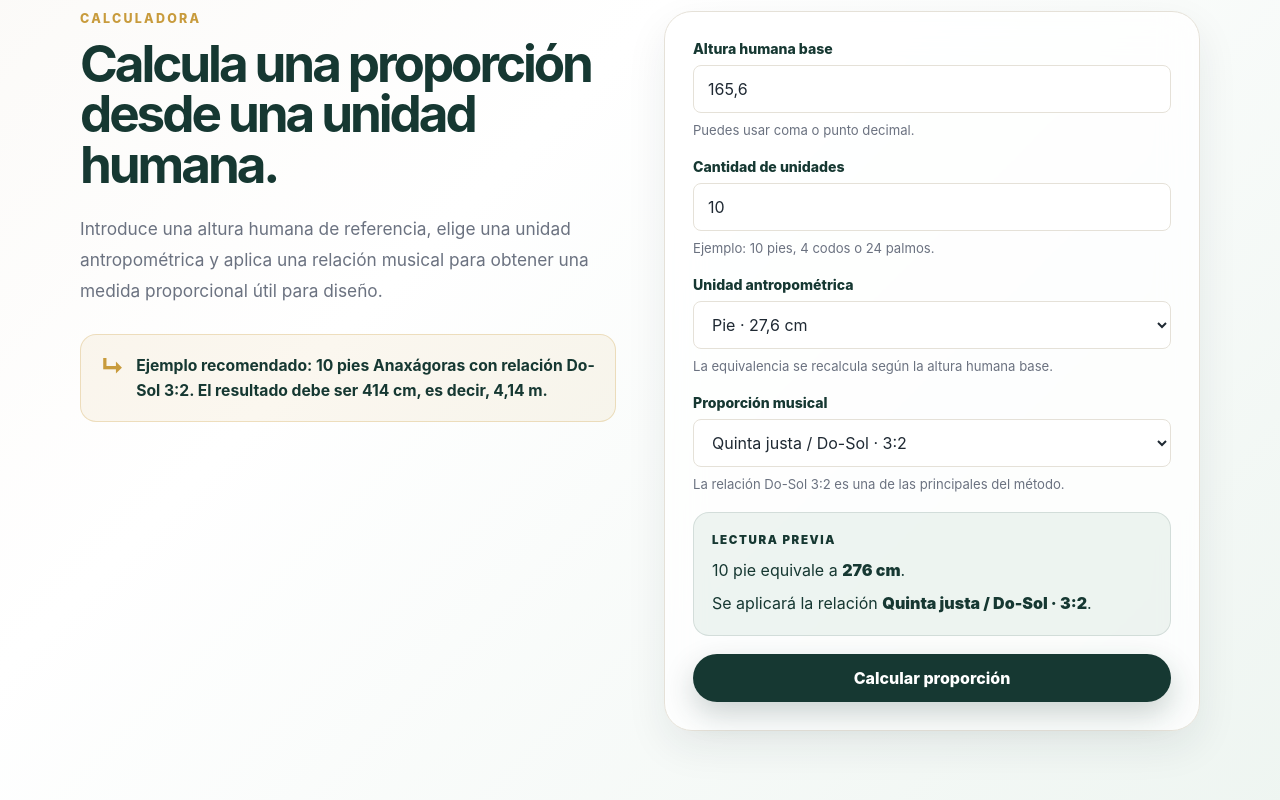
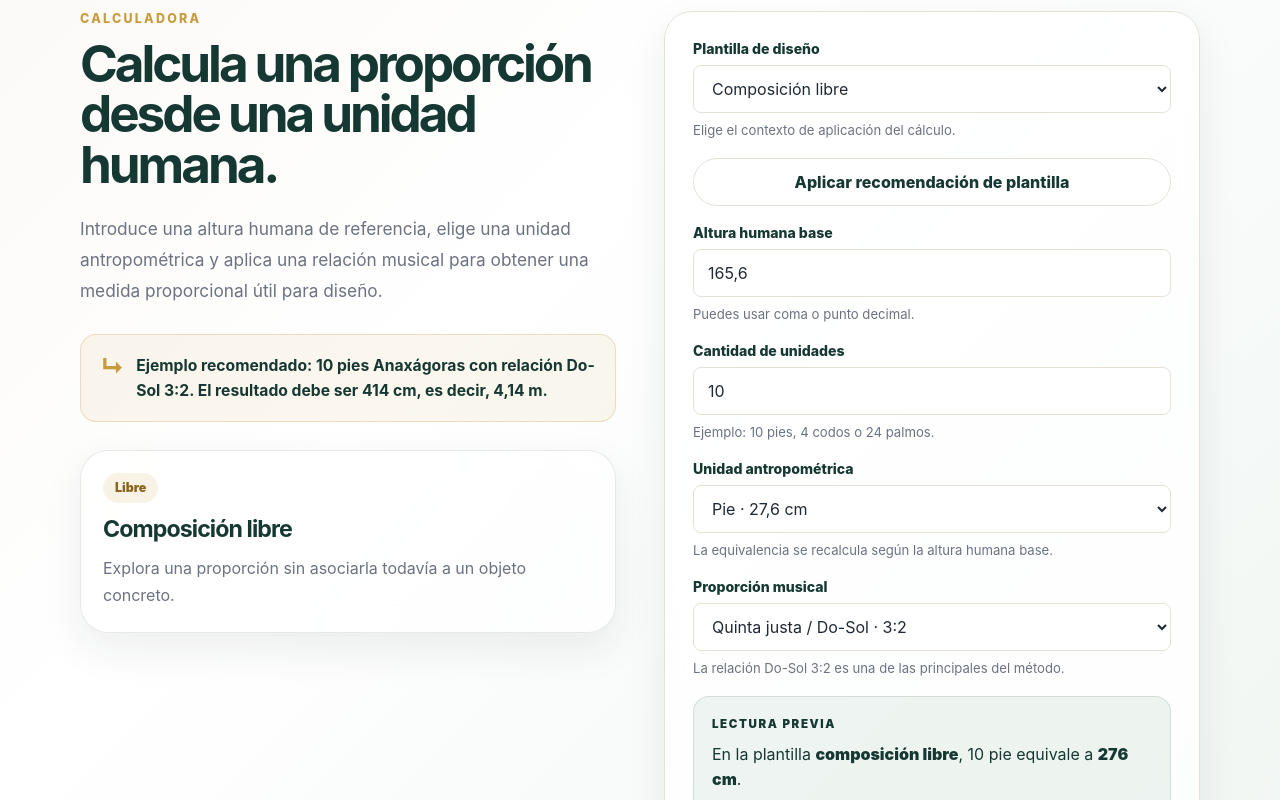
Before and after one commit to CocoGar/anaxagorasapp, a Vue app: page / in a window 1280 px wide. Shown: the part 880-1680 px from the top of the page. Built offline with nearby package versions, Linux system fonts and the light colour scheme.

Commit message:
feat: add design template selector

```diff
--- /dev/null
+++ b/src/components/ui/BaseBadge.vue
@@ -0,0 +1,45 @@
+<script setup>
+defineProps({
+  tone: {
+    type: String,
+    default: 'default',
+    validator: (value) => ['default', 'accent', 'primary'].includes(value)
+  }
+});
+</script>
+
+<template>
+  <span class="base-badge" :class="`base-badge--${tone}`">
+    <slot />
+  </span>
+</template>
+
+<style scoped>
+.base-badge {
+  display: inline-flex;
+  width: fit-content;
+  min-height: 30px;
+  align-items: center;
+  padding: 0 12px;
+  border-radius: 999px;
+  font-size: 0.78rem;
+  font-weight: 900;
+  line-height: 1;
+}
+
+.base-badge--default {
+  border: 1px solid var(--color-border);
+  background: rgba(255, 255, 255, 0.72);
+  color: var(--color-muted);
+}
+
+.base-badge--accent {
+  background: rgba(200, 155, 60, 0.12);
+  color: #8a651d;
+}
+
+.base-badge--primary {
+  background: rgba(22, 56, 50, 0.1);
+  color: var(--color-primary);
+}
+</style>
--- /dev/null
+++ b/src/data/designTemplates.js
@@ -0,0 +1,52 @@
+export const DESIGN_TEMPLATES = [
+  {
+    id: 'free-composition',
+    name: 'Composición libre',
+    shortName: 'Libre',
+    description: 'Explora una proporción sin asociarla todavía a un objeto concreto.',
+    recommendedUnitId: 'foot',
+    recommendedRatioId: 'fifth'
+  },
+  {
+    id: 'facade',
+    name: 'Fachada arquitectónica',
+    shortName: 'Fachada',
+    description: 'Útil para estudiar anchuras, alturas, ejes, huecos y ritmos compositivos.',
+    recommendedUnitId: 'foot',
+    recommendedRatioId: 'fifth'
+  },
+  {
+    id: 'room',
+    name: 'Estancia interior',
+    shortName: 'Estancia',
+    description: 'Pensada para analizar dimensiones base de espacios interiores.',
+    recommendedUnitId: 'cubit',
+    recommendedRatioId: 'fourth'
+  },
+  {
+    id: 'furniture',
+    name: 'Mueble',
+    shortName: 'Mueble',
+    description: 'Adecuada para trabajar proporciones de objetos, piezas y módulos.',
+    recommendedUnitId: 'palm',
+    recommendedRatioId: 'major-third'
+  },
+  {
+    id: 'graphic',
+    name: 'Diseño gráfico',
+    shortName: 'Gráfico',
+    description: 'Orientada a retículas visuales, carteles, láminas o composiciones 2D.',
+    recommendedUnitId: 'palm',
+    recommendedRatioId: 'fourth'
+  }
+];
+
+export function getDesignTemplateById(templateId) {
+  const template = DESIGN_TEMPLATES.find((item) => item.id === templateId);
+
+  if (!template) {
+    throw new Error('La plantilla de diseño seleccionada no existe.');
+  }
+
+  return template;
+}
--- a/src/views/CalculatorView.vue
+++ b/src/views/CalculatorView.vue
@@ -3,6 +3,7 @@ import { computed, ref, watch } from 'vue';
 
 import ProportionGrid from '../components/canvas/ProportionGrid.vue';
 
+import BaseBadge from '../components/ui/BaseBadge.vue';
 import BaseButton from '../components/ui/BaseButton.vue';
 import BaseCard from '../components/ui/BaseCard.vue';
 import BaseInput from '../components/ui/BaseInput.vue';
@@ -24,6 +25,11 @@ import { MUSICAL_RATIOS } from '../core/musicalRatios';
 import { calculateAnaxagorasProportion } from '../core/proportionCalculator';
 
 import {
+  DESIGN_TEMPLATES,
+  getDesignTemplateById
+} from '../data/designTemplates';
+
+import {
   formatCentimeters,
   formatMeters,
   formatSpanishNumber
@@ -31,6 +37,7 @@ import {
 
 const heightCm = ref(String(DEFAULT_HUMAN_HEIGHT_CM).replace('.', ','));
 const quantity = ref('10');
+const designTemplateId = ref('free-composition');
 const anthropometricUnitId = ref('foot');
 const musicalRatioId = ref('fifth');
 const calculationResult = ref(null);
@@ -55,6 +62,15 @@ const normalizedForm = computed(() =>
     musicalRatioId: musicalRatioId.value
   })
 );
+
+const selectedDesignTemplate = computed(() =>
+  getDesignTemplateById(designTemplateId.value)
+);
+
+const designTemplateOptions = DESIGN_TEMPLATES.map((template) => ({
+  value: template.id,
+  label: template.name
+}));
 
 const anthropometricUnits = computed(() => {
   if (!Number.isFinite(normalizedForm.value.heightCm) || normalizedForm.value.heightCm <= 0) {
@@ -100,7 +116,7 @@ const liveBaseMeasureCm = computed(() => {
 });
 
 watch(
-  [heightCm, quantity, anthropometricUnitId, musicalRatioId],
+  [heightCm, quantity, anthropometricUnitId, musicalRatioId, designTemplateId],
   () => {
     calculationResult.value = null;
   }
@@ -114,6 +130,14 @@ function getFieldError(fieldName) {
   return validationErrors.value[fieldName] || '';
 }
 
+function applyTemplateRecommendations() {
+  const template = selectedDesignTemplate.value;
+
+  anthropometricUnitId.value = template.recommendedUnitId;
+  musicalRatioId.value = template.recommendedRatioId;
+  calculationResult.value = null;
+}
+
 function calculateResult() {
   formTouched.value = true;
 
@@ -122,7 +146,10 @@ function calculateResult() {
     return;
   }
 
-  calculationResult.value = calculateAnaxagorasProportion(normalizedForm.value);
+  calculationResult.value = {
+    ...calculateAnaxagorasProportion(normalizedForm.value),
+    designTemplate: selectedDesignTemplate.value
+  };
 }
 </script>
 
@@ -149,10 +176,38 @@ function calculateResult() {
             El resultado debe ser 414 cm, es decir, 4,14 m.
           </p>
         </div>
+
+        <div class="template-info">
+          <BaseBadge tone="accent">
+            {{ selectedDesignTemplate.shortName }}
+          </BaseBadge>
+
+          <h3>{{ selectedDesignTemplate.name }}</h3>
+
+          <p>
+            {{ selectedDesignTemplate.description }}
+          </p>
+        </div>
       </div>
 
       <BaseCard class="calculator-view__card">
         <form class="calculator-form" novalidate @submit.prevent="calculateResult">
+          <BaseSelect
+            id="designTemplateId"
+            v-model="designTemplateId"
+            label="Plantilla de diseño"
+            :options="designTemplateOptions"
+            helper-text="Elige el contexto de aplicación del cálculo."
+          />
+
+          <BaseButton
+            type="button"
+            variant="secondary"
+            @click="applyTemplateRecommendations"
+          >
+            Aplicar recomendación de plantilla
+          </BaseButton>
+
           <BaseInput
             id="heightCm"
             v-model="heightCm"
@@ -198,6 +253,8 @@ function calculateResult() {
 
             <template v-if="isFormValid">
               <p>
+                En la plantilla
+                <strong>{{ selectedDesignTemplate.name.toLowerCase() }}</strong>,
                 {{ formatSpanishNumber(normalizedForm.quantity) }}
                 {{ selectedAnthropometricUnit.name.toLowerCase() }} equivale a
                 <strong>
@@ -228,7 +285,13 @@ function calculateResult() {
         </form>
 
         <div v-if="calculationResult" class="result-panel">
-          <p class="result-panel__label">Resultado proporcional</p>
+          <div class="result-panel__top">
+            <p class="result-panel__label">Resultado proporcional</p>
+
+            <BaseBadge tone="accent">
+              {{ calculationResult.designTemplate.shortName }}
+            </BaseBadge>
+          </div>
 
           <div class="result-panel__main">
             {{ formatCentimeters(calculationResult.resultCm) }}
@@ -253,6 +316,11 @@ function calculateResult() {
             </div>
 
             <div>
+              <dt>Contexto de diseño</dt>
+              <dd>{{ calculationResult.designTemplate.name }}</dd>
+            </div>
+
+            <div>
               <dt>Lectura del cálculo</dt>
               <dd>
                 {{ formatSpanishNumber(calculationResult.quantity) }}
@@ -272,7 +340,7 @@ function calculateResult() {
         :base-measure-cm="calculationResult.baseMeasureCm"
         :result-measure-cm="calculationResult.resultCm"
         :ratio-label="calculationResult.musicalRatio.ratioLabel"
-        :ratio-name="calculationResult.musicalRatio.name"
+        :ratio-name="`${calculationResult.designTemplate.name} · ${calculationResult.musicalRatio.name}`"
       />
     </div>
   </section>
@@ -322,6 +390,32 @@ function calculateResult() {
   font-size: 0.98rem;
   font-weight: 700;
   line-height: 1.6;
+}
+
+.template-info {
+  display: grid;
+  gap: 12px;
+  max-width: 620px;
+  margin-top: 28px;
+  padding: 22px;
+  border: 1px solid rgba(22, 56, 50, 0.1);
+  border-radius: var(--radius-lg);
+  background: rgba(255, 255, 255, 0.58);
+  box-shadow: var(--shadow-card);
+  backdrop-filter: blur(18px);
+}
+
+.template-info h3 {
+  margin: 0;
+  color: var(--color-primary);
+  font-size: 1.45rem;
+  letter-spacing: -0.04em;
+}
+
+.template-info p {
+  margin: 0;
+  color: var(--color-muted);
+  line-height: 1.7;
 }
 
 .calculator-view__card {
@@ -393,6 +487,13 @@ function calculateResult() {
   color: #ffffff;
 }
 
+.result-panel__top {
+  display: flex;
+  gap: 12px;
+  align-items: center;
+  justify-content: space-between;
+}
+
 .result-panel__label {
   margin: 0;
   color: rgba(255, 255, 255, 0.72);
```
